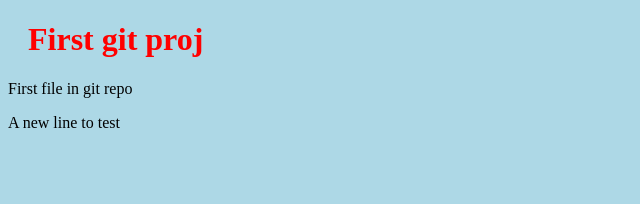
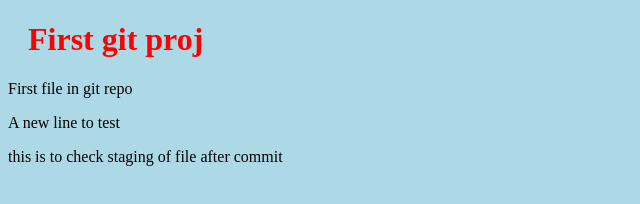
Before and after one commit to AxcelBlaze003/hello-world, a plain HTML site: page index.html in a window 1280 px wide. Shown: the whole page, without its empty margins (0-640 px from the left). Drawn offline with Linux system fonts and the light colour scheme.

Commit message:
Updated index.html with second line to check staging after commit

```diff
--- a/index.html
+++ b/index.html
@@ -8,5 +8,6 @@
 <h1>First git proj</h1>
 <p> First file in git repo</p>
 <p> A new line to test</p>
+<p> this is to check staging of file after commit</p>
 </body>
 </html>
```
